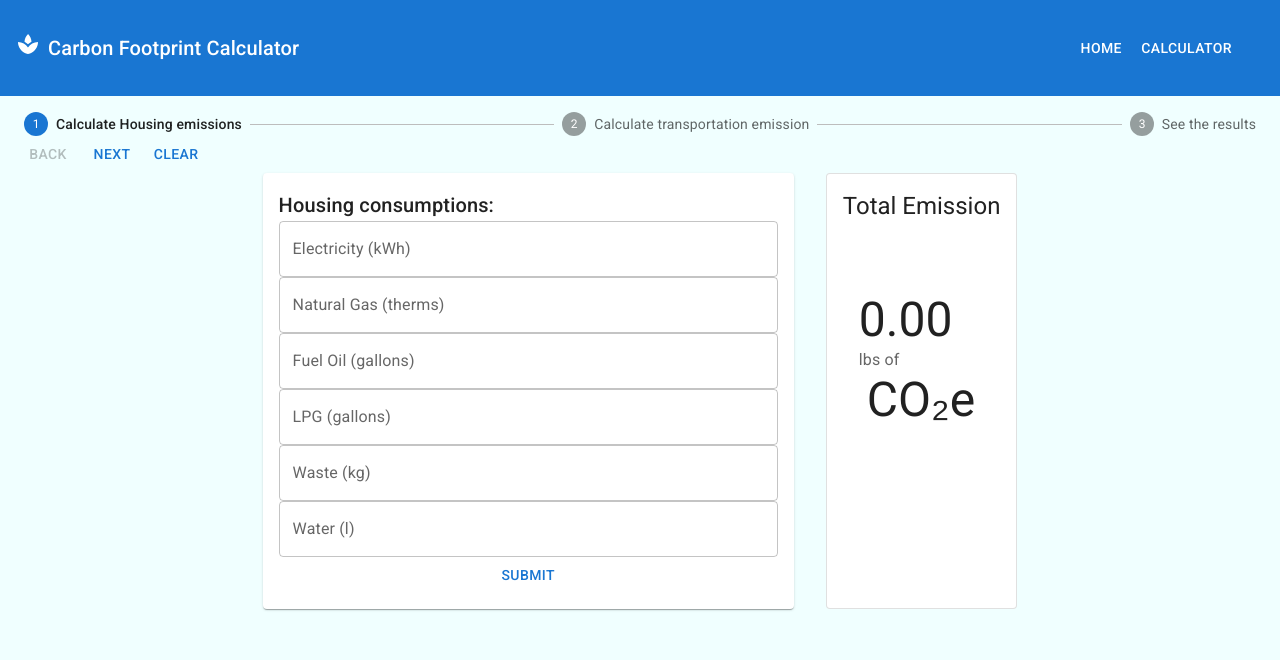
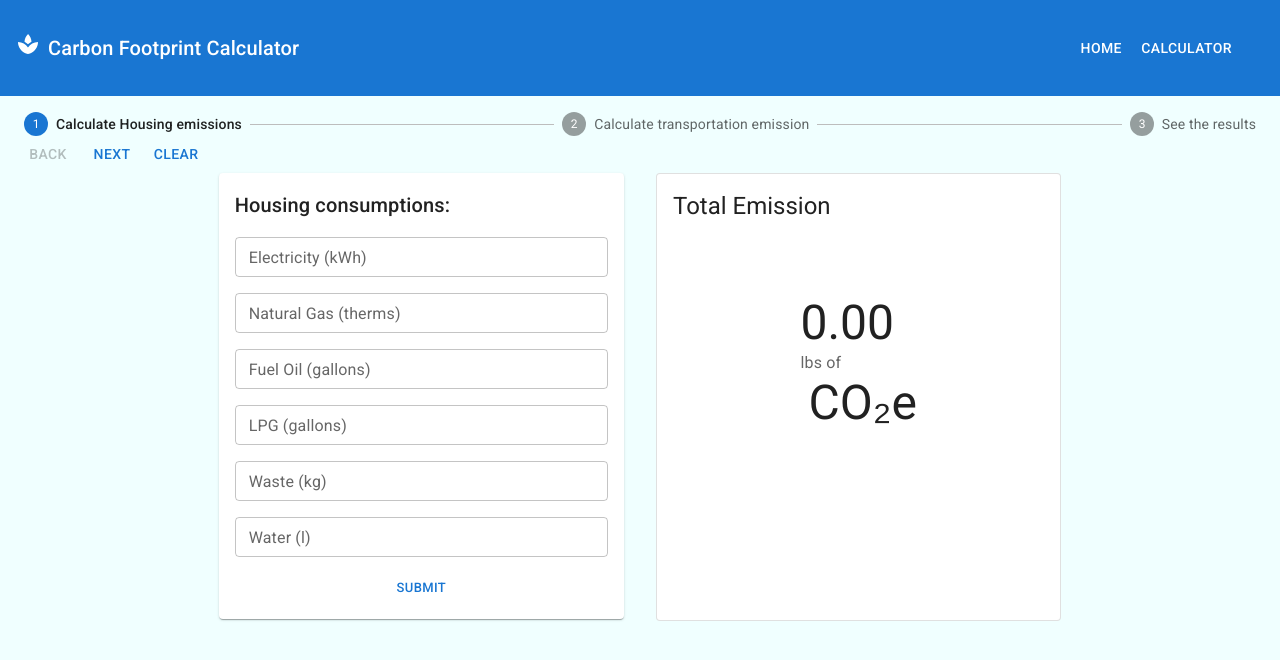
Before and after one commit to pmatos96/carbon-footprint-calculator-web, a Next.js app: page /calculator in a window 1280 px wide. Shown: the top 660 px of the page. Built offline with nearby package versions, Linux system fonts and the light colour scheme; no server answers; a web font is replaced by a local one.

Commit message:
feat: Finishing styles

```diff
--- a/src/app/calculator/emissionCalculator.tsx
+++ b/src/app/calculator/emissionCalculator.tsx
@@ -43,9 +43,23 @@ const EmissionCalculator = (): React.ReactElement => {
     }
 
     const ViewByStep: { [step: number]: React.ReactNode } = {
-        0: <HousingComsumptionForm consumptions={housingInputs} onSubmit={calculateHousingEmission} setConsumptions={setHousingInputs} />,
-        1: <TransportationConsumptionForm consumptions={transportationInputs} onSubmit={calculateTransportationEmission} setConsumptions={setTransportationInputs}/>,
-        2: null
+        0: <>
+            <Grid size={{sm: 12, md: 4}}>
+                <HousingComsumptionForm consumptions={housingInputs} onSubmit={calculateHousingEmission} setConsumptions={setHousingInputs} />
+            </Grid>
+            <Grid size={{sm: 12, md: 4}}>
+                <EmissionExhibition housingEmission={housingEmission || 0} loading={loading} transportationEmission={transportationEmission || 0} />
+            </Grid>
+        </>,
+        1: <>
+            <Grid size={{sm: 12, md: 4}}>
+                <TransportationConsumptionForm consumptions={transportationInputs} onSubmit={calculateTransportationEmission} setConsumptions={setTransportationInputs}/>
+            </Grid>
+            <Grid size={{sm: 12, md: 4}}>
+                <EmissionExhibition housingEmission={housingEmission || 0} loading={loading} transportationEmission={transportationEmission || 0} />
+            </Grid>
+        </>,
+        2: <EmissionExhibition housingEmission={housingEmission || 0} loading={loading} showDetails transportationEmission={transportationEmission || 0} />
     }
 
     return (
@@ -68,9 +82,8 @@ const EmissionCalculator = (): React.ReactElement => {
             <Button onClick={handleClearCalculations}>
                 Clear
             </Button>
-            <Grid width="100%" container justifyContent="center" gap={4}>
+            <Grid spacing={2} container justifyContent="center" gap={4}>
                 {ViewByStep[activeStep]}
-                <EmissionExhibition housingEmission={housingEmission || 0} loading={loading} showDetails={activeStep === 2} transportationEmission={transportationEmission || 0} />
             </Grid>
         </Box>
     )
--- a/src/app/calculator/emissionExhibition.tsx
+++ b/src/app/calculator/emissionExhibition.tsx
@@ -1,3 +1,4 @@
+import Spinner from "@/components/spinner";
 import { Box, Card, CardContent, CircularProgress, Divider, Typography } from "@mui/material"
 import Grid from "@mui/material/Grid2"
 
@@ -8,19 +9,29 @@ interface IEmissionExhibitionProps {
     loading?: boolean;
 }
 
+const percentageColorByValue = (value: number): string => {
+    console.log(value)
+    if(value === 0) return '';
+    if(value > 60) return 'error';
+    return 'warning';
+}
+
 const EmissionExhibition: React.FC<IEmissionExhibitionProps> = ({ housingEmission = 0, loading = false, transportationEmission = 0, showDetails = false }: IEmissionExhibitionProps):
     React.ReactElement<IEmissionExhibitionProps> => {
 
     const totalEmission = housingEmission + transportationEmission;
+    const housingPercentage = Number(totalEmission ? (100 * housingEmission / totalEmission).toFixed(2) : 0);
+    const transportationPercentage = Number(totalEmission ? (100 * transportationEmission / totalEmission).toFixed(2) : 0);
 
     return (
-        <Card variant='outlined'>
-            {loading ? <CircularProgress /> :
+        <Card variant='outlined' sx={{height: "100%"}}>
             <Box padding={2} height="100%">
+                {loading ? <Spinner /> :
+                    <>
                         <Typography variant='h5' height="20%">
                             Total Emission
                         </Typography>
-                    <Grid container width="80%" alignItems="center">
+                        <Grid container width="100%" alignItems="center" justifyContent="center">
                             <CardContent>
                                 <Typography variant="h3">
                                     {totalEmission.toFixed(2)}
@@ -32,16 +43,23 @@ const EmissionExhibition: React.FC<IEmissionExhibitionProps> = ({ housingEmissio
                                     CO₂e
                                 </Typography>
                                 {showDetails ? <>
-                                <Divider />
-                                <Typography>
-                                    Housing emission: { totalEmission ? (100 * housingEmission / totalEmission).toFixed(2) : 0} %
-                                    Transportation emission: {totalEmission ? (100 * transportationEmission / totalEmission).toFixed(2) : 0} %
+                                    <Divider sx={{marginTop: 2, marginBottom: 2}} />
+                                    <Typography mb={2}>
+                                        Housing emission: <Typography color={percentageColorByValue(housingPercentage)} component="span" fontWeight="bold">
+                                            {housingPercentage} %
+                                        </Typography>
+                                    </Typography>
+                                    <Typography mb={2}>
+                                        Transportation emission: <Typography color={percentageColorByValue(transportationPercentage)} component="span" fontWeight="bold">
+                                            {transportationPercentage} %
+                                        </Typography>
                                     </Typography>
                                 </> : null}
                             </CardContent>
                         </Grid>
+                    </>
+                }
             </Box>
-            }
         </Card>
     )
 }
--- a/src/app/calculator/housingConsumptionForm.tsx
+++ b/src/app/calculator/housingConsumptionForm.tsx
@@ -32,25 +32,26 @@ const HousingComsumptionForm = ({ consumptions, onSubmit, setConsumptions, submi
     };
 
     return (
-        <Paper sx={{ width: "40%", padding: 2 }}>
-            <Typography variant="h6">
+        <Paper sx={{ padding: 2 }}>
+            <Typography variant="h6" mb={2}>
                 Housing consumptions:
             </Typography>
             <Stack
                 component="form"
+                gap={2}
                 onSubmit={(e) => {
                     e.preventDefault();
                     if(consumptions)
                         onSubmit(consumptions);
                 }}
             >
-                <TextField name="electricityConsumption" value={consumptions?.electricityConsumption} onChange={handleInputChange} id="electricity-consumption-input" label="Electricity (kWh)" type="text"/>
-                <TextField name="naturalGasConsumption" value={consumptions?.naturalGasConsumption} onChange={handleInputChange} id="natural-gas-consumption-input" label="Natural Gas (therms)" type="text"/>
-                <TextField name="fuelOilConsumption" value={consumptions?.fuelOilConsumption} onChange={handleInputChange} id="fuel-oil-consumption-input" label="Fuel Oil (gallons)" type="text"/>
-                <TextField name="lpgConsumption" value={consumptions?.lpgConsumption} onChange={handleInputChange} id="lpg-consumption-input" label="LPG (gallons)" type="text"/>
-                <TextField name="wasteAmount" value={consumptions?.wasteAmount} onChange={handleInputChange} id="waste-amount-input" label="Waste (kg)" type="text"/>
-                <TextField name="waterConsumption" value={consumptions?.waterConsumption} onChange={handleInputChange} id="water-consumption-input" label="Water (l)" type="text"/>
-                <Button type="submit">
+                <TextField name="electricityConsumption" value={consumptions?.electricityConsumption} onChange={handleInputChange} id="electricity-consumption-input" label="Electricity (kWh)" type="text" size="small"/>
+                <TextField name="naturalGasConsumption" value={consumptions?.naturalGasConsumption} onChange={handleInputChange} id="natural-gas-consumption-input" label="Natural Gas (therms)" type="text" size="small"/>
+                <TextField name="fuelOilConsumption" value={consumptions?.fuelOilConsumption} onChange={handleInputChange} id="fuel-oil-consumption-input" label="Fuel Oil (gallons)" type="text" size="small"/>
+                <TextField name="lpgConsumption" value={consumptions?.lpgConsumption} onChange={handleInputChange} id="lpg-consumption-input" label="LPG (gallons)" type="text" size="small"/>
+                <TextField name="wasteAmount" value={consumptions?.wasteAmount} onChange={handleInputChange} id="waste-amount-input" label="Waste (kg)" type="text" size="small"/>
+                <TextField name="waterConsumption" value={consumptions?.waterConsumption} onChange={handleInputChange} id="water-consumption-input" label="Water (l)" type="text" size="small"/>
+                <Button type="submit" size="small">
                     {submitButtonName || "Submit"}
                 </Button>
             </Stack>
--- a/src/app/calculator/transportationConsumptionForm.tsx
+++ b/src/app/calculator/transportationConsumptionForm.tsx
@@ -41,12 +41,13 @@ const TransportationConsumptionForm = ({ consumptions, onSubmit, setConsumptions
     const fieldsWithError = Object.entries(consumptions).filter(([key, value]) => !isValidRulePerField[key](value)).map(([key, _]) => key);
 
     return (
-        <Paper sx={{ width: "40%", padding: 2 }}>
-            <Typography variant="h6">
+        <Paper sx={{ padding: 2 }}>
+            <Typography variant="h6" mb={2}>
                 Transportation consumptions:
             </Typography>
             <Stack
                 component="form"
+                gap={2}
                 onSubmit={(e) => {
                     e.preventDefault();
                     if(consumptions)
@@ -62,6 +63,7 @@ const TransportationConsumptionForm = ({ consumptions, onSubmit, setConsumptions
                     id="vehicles-amount-input"
                     label="Number of vehicles"
                     required
+                    size="small"
                     type="text"
                 />
                 <TextField
@@ -73,6 +75,7 @@ const TransportationConsumptionForm = ({ consumptions, onSubmit, setConsumptions
                     id="miles-traveled-distance-input"
                     label="Traveled distance (miles)"
                     required
+                    size="small"
                     type="text"
                 />
                 <TextField
@@ -84,6 +87,7 @@ const TransportationConsumptionForm = ({ consumptions, onSubmit, setConsumptions
                     id="average-gas-mileage-input"
                     label="Average Gas Mileage (gallons per mile)"
                     required
+                    size="small"
                     type="text"
                 />
                 <TextField
@@ -95,6 +99,7 @@ const TransportationConsumptionForm = ({ consumptions, onSubmit, setConsumptions
                     id="days-period-input"
                     label="Period (days)"
                     required
+                    size="small"
                     type="text"
                 />
                 <Button type="submit" disabled={fieldsWithError.length > 0}>
--- a/src/app/page.tsx
+++ b/src/app/page.tsx
@@ -6,8 +6,9 @@ export default function Home() {
   return (
     <div >
       <main>
-        <Grid width="100%" height="100%" container justifyContent="center" alignItems="center">
-          <Paper sx={{ padding: 2, width: "50%"}}>
+        <Grid container spacing={12} justifyContent="center">
+          <Grid height="100%" size={{ sm: 12, md:8, lg: 8 }}>
+            <Paper sx={{ padding: 2 }}>
               <Typography variant="h5" mb={2}>
                 Welcome to the Carbon Footprint Calculator
               </Typography>
@@ -22,6 +23,7 @@ export default function Home() {
               </Typography>
             </Paper>
           </Grid>
+        </Grid>
       </main>
     </div>
   );
--- /dev/null
+++ b/src/components/spinner.tsx
@@ -0,0 +1,13 @@
+import CircularProgress from "@mui/material/CircularProgress";
+import Grid from "@mui/material/Grid2";
+import React from "react";
+
+const Spinner = (): React.ReactElement => {
+    return (
+        <Grid container height="100%" width="100%" alignItems="center" justifyContent="center">
+            <CircularProgress />
+        </Grid>
+    )
+}
+
+export default Spinner;
```
Lines whose indentation alone changed are shown as unchanged.
